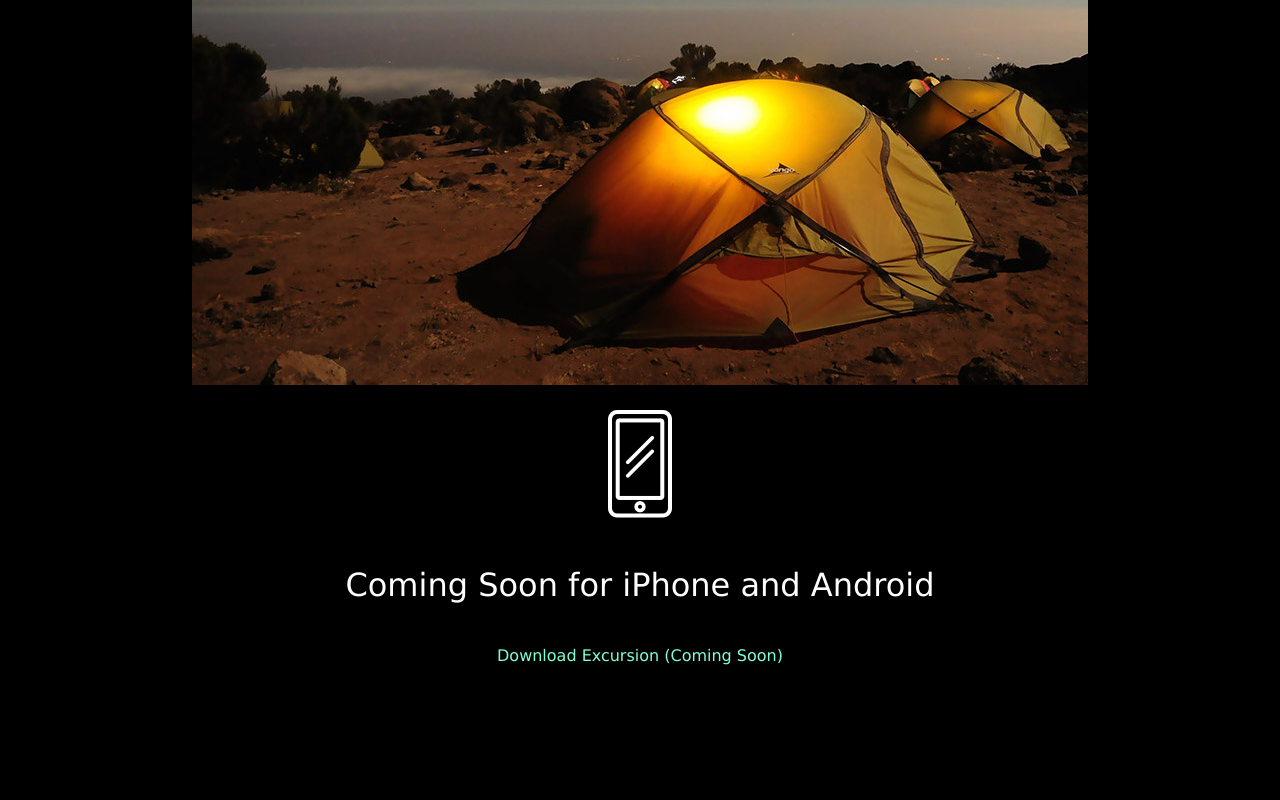
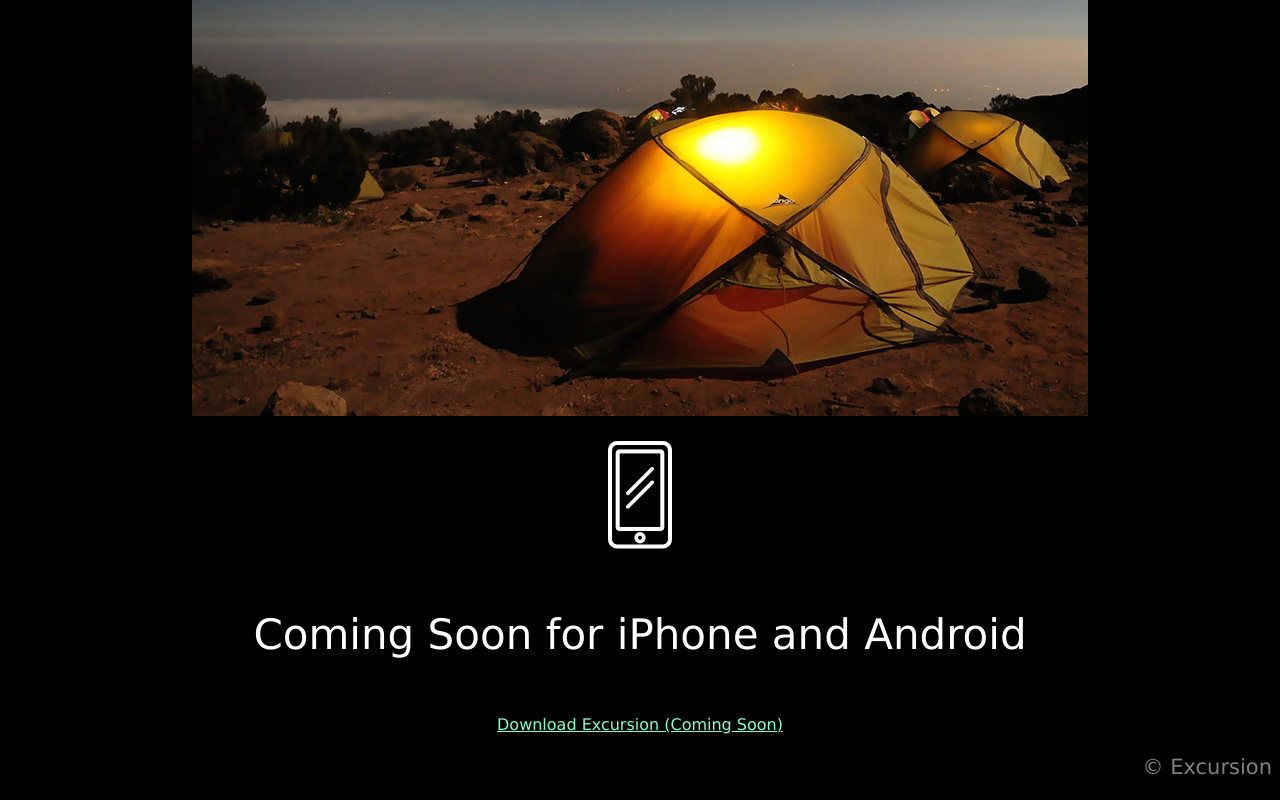
Before and after one commit to westean001/excursions, a plain HTML site: page index.html in a window 1280 px wide. Shown: the part 587-1387 px from the top of the page. Before the commit the page ends 1260 px from the top, so only its background shows below. Drawn offline with Linux system fonts and the light colour scheme.

Commit message:
Revised Index and CSS

```diff
--- a/css/style.css
+++ b/css/style.css
@@ -18,11 +18,9 @@ h5
  {
 font-family: Verdana;
 font-weight: 300;
-font-size: 32px;
+font-size: 42px;
 color: white;
 text-align: center;
-
-
 }
 
 p {
@@ -35,5 +33,15 @@ p {
 font-family: Verdana;
 color: aquamarine;
 font-size: 16px;
+}
 
+a:link,
+a:visited
+ {
+  color: aquamarine;
 }
+
+
+#copy {
+  text-align: right;
+}
--- a/index.html
+++ b/index.html
@@ -8,7 +8,9 @@
   <body>
     <div><span><h1>Discover hidden places in the world around you</h1></span></div>
 
-    <nav><div class="Link"><nav>Download Excursion (Coming Soon)</nav></div>
+    <nav>
+      <div class="Link"><nav><a href="" target="_blank">Download Excursion (Coming Soon)</a></div>
+    </nav>
 
     <video src="./resources/videos/excursion.mp4" autoplay loop></video>
 
@@ -24,7 +26,11 @@
 
     <h4>Coming Soon for iPhone and Android</h4>
 
-<nav><div class="Link"><nav>Download Excursion (Coming Soon)</nav></div>
+    <nav>
+      <div class="Link"><nav><a href="" target="_blank">Download Excursion (Coming Soon)</a></div>
+    </nav>
+
+<p id="copy">&copy Excursion</p>
 
   </body>
 </html>
```
